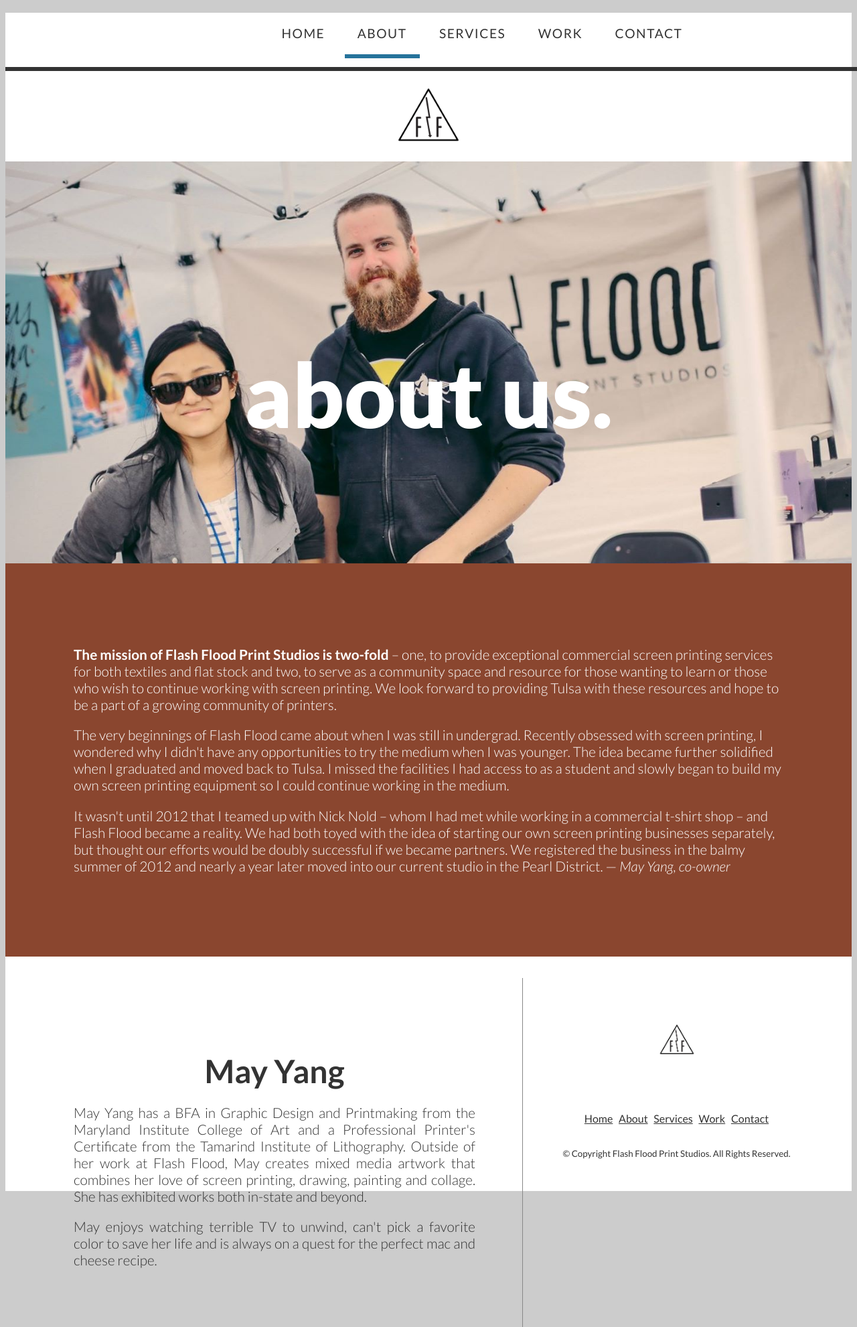
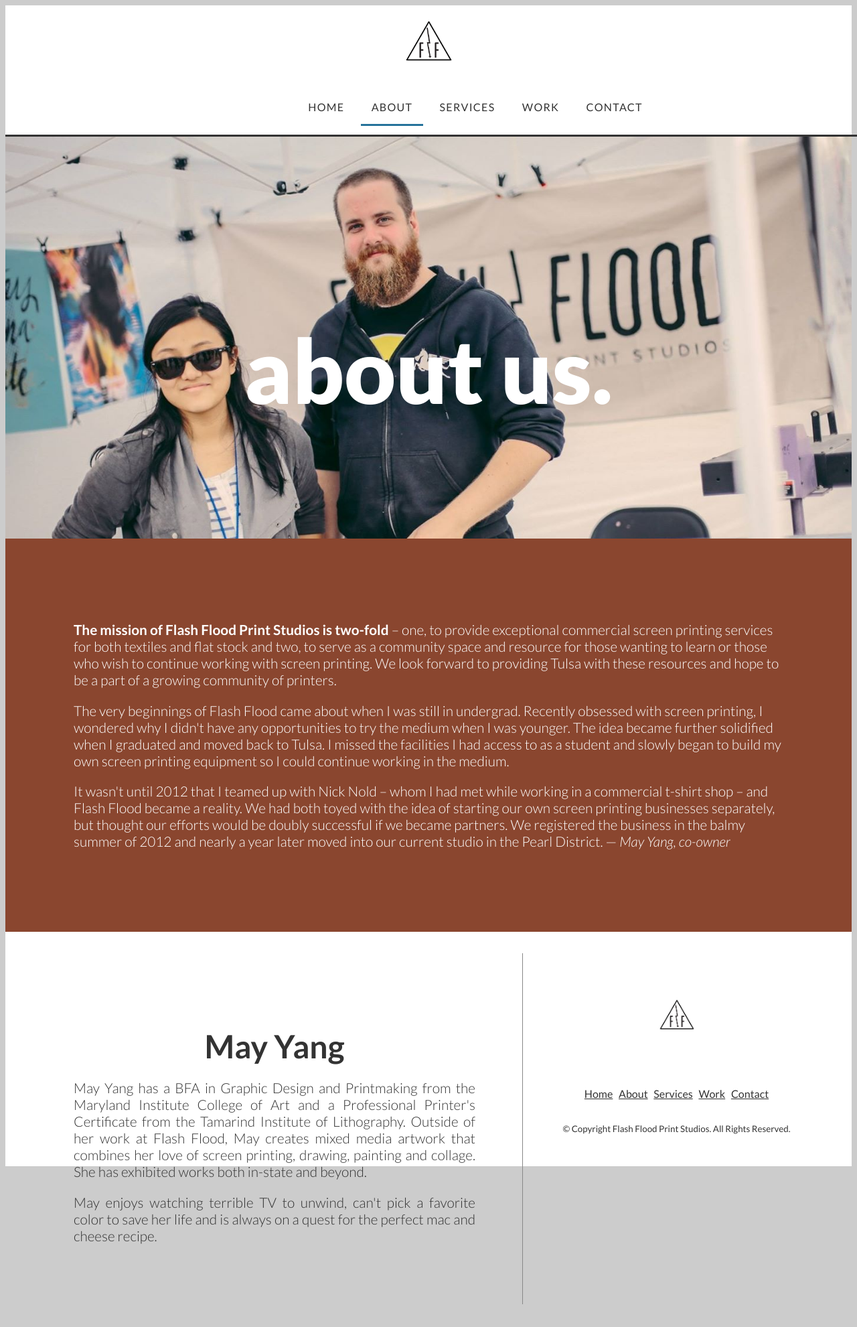
Before and after one commit to mjchamplin/FlashFloodStatic, a PHP site: page /about.html in a window 1280 px wide; the page is wider, and only the part inside the window is pictured. Shown: the top 1981 px of that part at 67% size. Run offline with PHP 8.4, Linux system fonts and the light colour scheme; some libraries are stand-ins or nearby versions.

Commit message:
Shrink menu & logo on subpages

```diff
--- a/about.html
+++ b/about.html
@@ -51,12 +51,14 @@
 
 </head>
 
-<body>
+<body class="single">
 
-<div id="wrapper"><!-- not needed? up to you: http://camendesign.com/code/developpeurs_sans_frontieres -->
+<div id="wrapper">
 
 	<header class="">
-		<nav class="top">
+
+        <div class="logo sub"><a href="#"><img src="assets/images/warning-logo-dark.png" /></a></div>
+		<nav class="top single">
 			<ol>
 				<li><a href="index.html">Home</a></li>
 				<li class="active"><a href="">About</a></li>
@@ -66,9 +68,6 @@
 
 			</ol>
 		</nav>
-
-        <div class="logo sub"><a href="#"><img src="assets/images/warning-logo-dark.png" /></a></div>
-
 	</header>
 
 	<section class="billboard sub about">
--- a/assets/css/style.css
+++ b/assets/css/style.css
@@ -148,6 +148,17 @@
 #left-column, #right-column { padding: 70px; }
 #left-column h1, #right-column h1 { text-align: center; }
 
+.rust {
+    background: #8a462f
+}
+
+.monochrome {
+    background: #fff;
+    color: #333;
+
+}
+
+
 
 @media only screen and (min-width:1024px) {
 #left-column p, #right-column p { text-align: justify; padding: 0; }
@@ -163,7 +174,7 @@
 }
 
 .logo.sub img {
-    max-width: 100px;
+    max-width: 75px;
 }
 
 section.billboard.sub.about {
@@ -187,15 +198,53 @@
     background-position: center;
 }
 
-.rust {
-    background: #8a462f
+.single nav.top {
+
+    border-bottom: 3px solid #333;
+    font-size: 1em;
+    letter-spacing: .08em
 }
 
-.monochrome {
-	background: #fff;
-	color: #333;
+.single nav.top ol li:hover {
+    border-bottom: 3px solid #26739B;
 
 }
+
+.single nav.top ol li.active {
+    border-bottom: 3px solid #26739B;
+}
+.single nav.top ol li {
+
+    margin-bottom: -3px;
+
+}
+
+/*
+nav.top a {
+    text-decoration: none;
+    color: #333;
+}
+
+
+nav.top ol {
+    list-style-type: none;
+}
+
+
+
+
+
+
+
+*/
+
+
+
+
+
+
+
+
 
 .mj {
 	color: #333;
```
